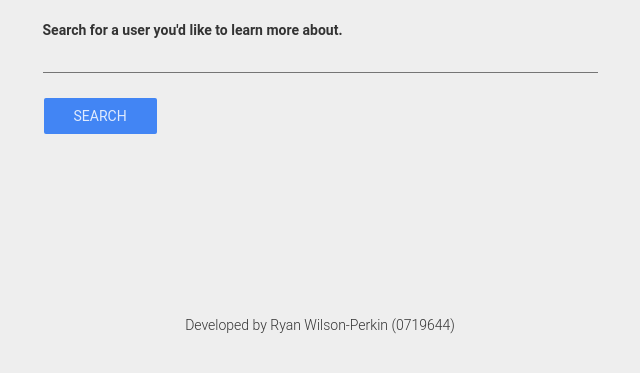
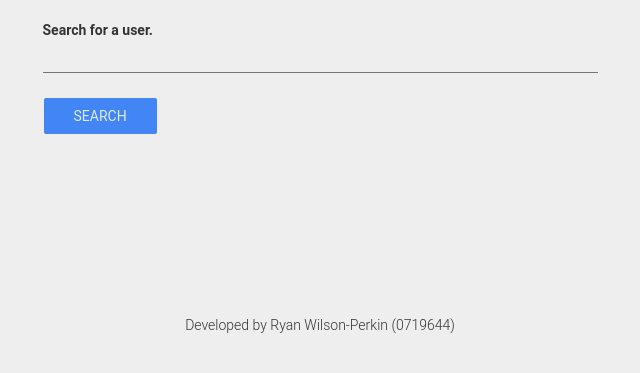
Before and after one commit to ryanwilsonperkin/cis3210, a Python web app: template lab/lab/templates/index.mako in a window 1280 px wide. Shown: the part 159-532 px from the top of the page, without its empty margins (320-960 px from the left). Run offline with Mako, Linux system fonts and the light colour scheme; the template is opened without the code that fills it, so the values that code supplies are empty.

Commit message:
Better user_search_input label.

```diff
--- a/lab/lab/templates/index.mako
+++ b/lab/lab/templates/index.mako
@@ -21,7 +21,7 @@
         <div class="col-md-6 col-md-offset-3">
           <form action="javascript:void(0);">
             <div class="form-group">
-              <label for="user_search_input">Search for a user you'd like to learn more about.</label>
+              <label for="user_search_input">Search for a user.</label>
               <input type="text" class="form-control" id="user_search_input">
             </div>
             <button type="submit" class="btn btn-primary" id="user_search_button">Search</button>
```
